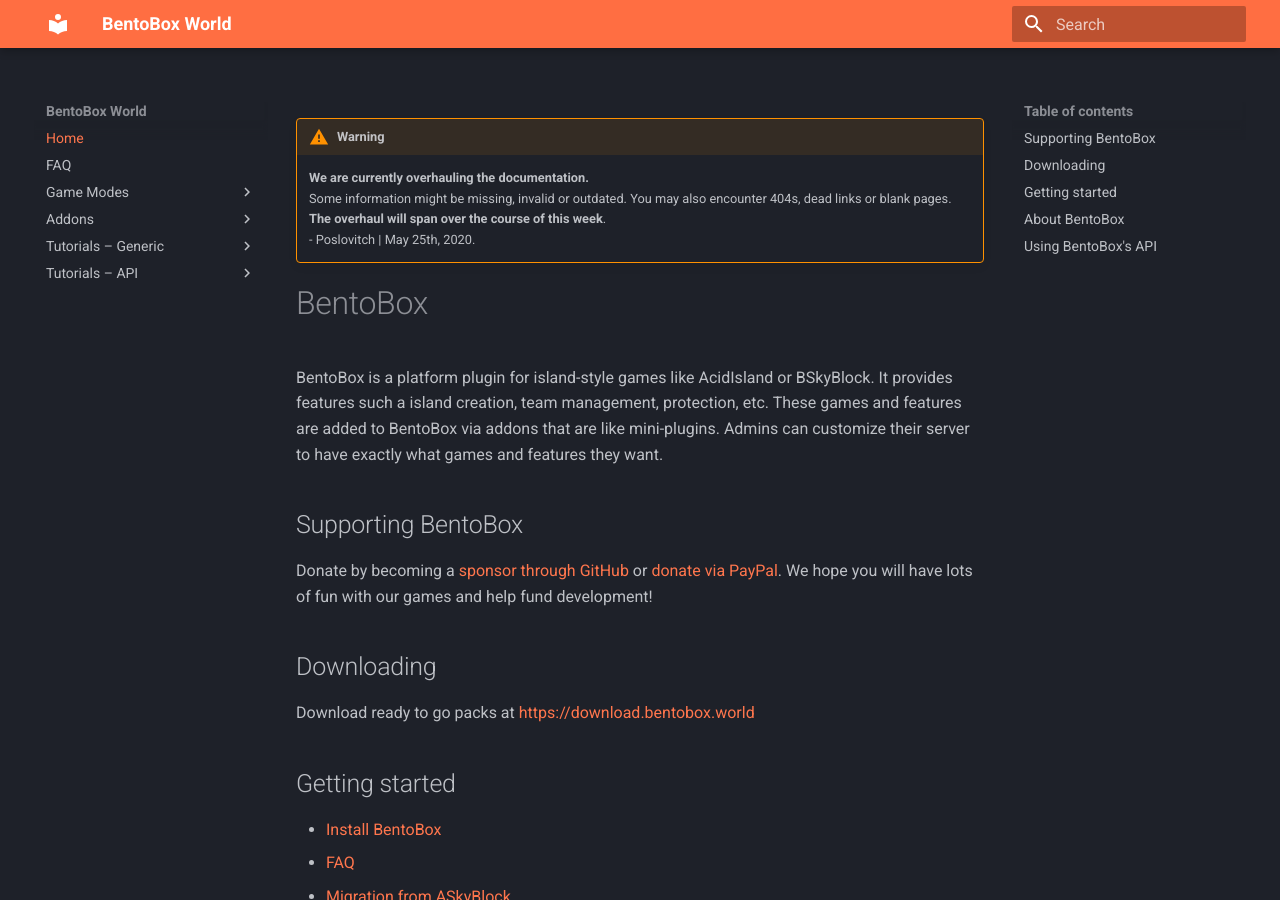
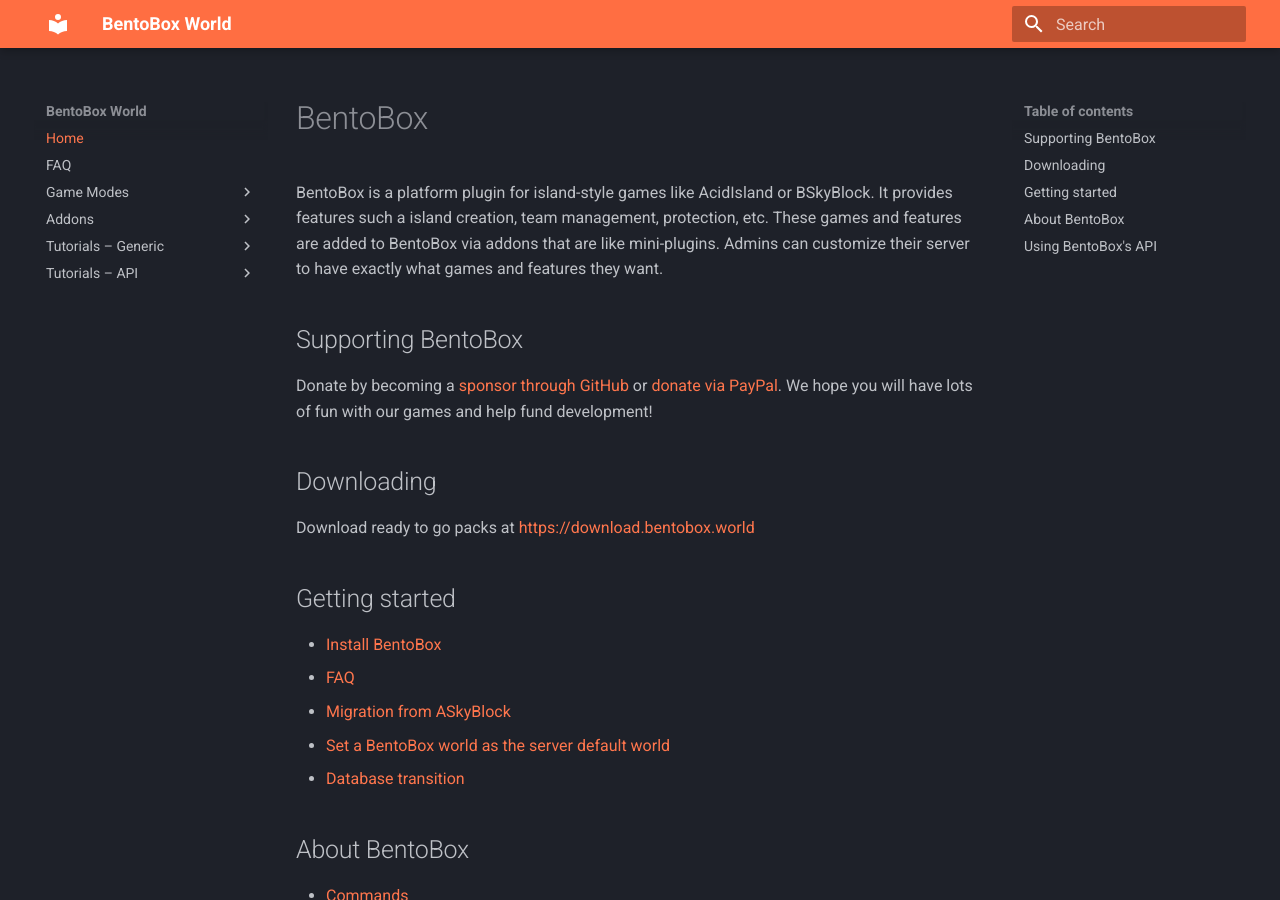
Before and after one commit to BentoBoxWorld/docs, an MkDocs documentation site: the page built from docs/index.md, in a window 1280 px wide and 900 px high. Built offline with MkDocs 1.6.1 and Material for MkDocs 9.7.7, drawn with Linux system fonts in a browser that asks for light colours.

Commit message:
Removed warning because it's out of date

```diff
--- a/docs/index.md
+++ b/docs/index.md
@@ -1,10 +1,3 @@
-!!! warning
-    **We are currently overhauling the documentation.**
-    Some information might be missing, invalid or outdated.
-    You may also encounter 404s, dead links or blank pages.
-    **The overhaul will span over the course of this week**.
-    - Poslovitch | May 25th, 2020.
-
 # BentoBox
 
 BentoBox is a platform plugin for island-style games like AcidIsland or BSkyBlock. It provides features such a island creation, team management, protection, etc. These games and features are added to BentoBox via addons that are like mini-plugins. Admins can customize their server to have exactly what games and features they want.
```
